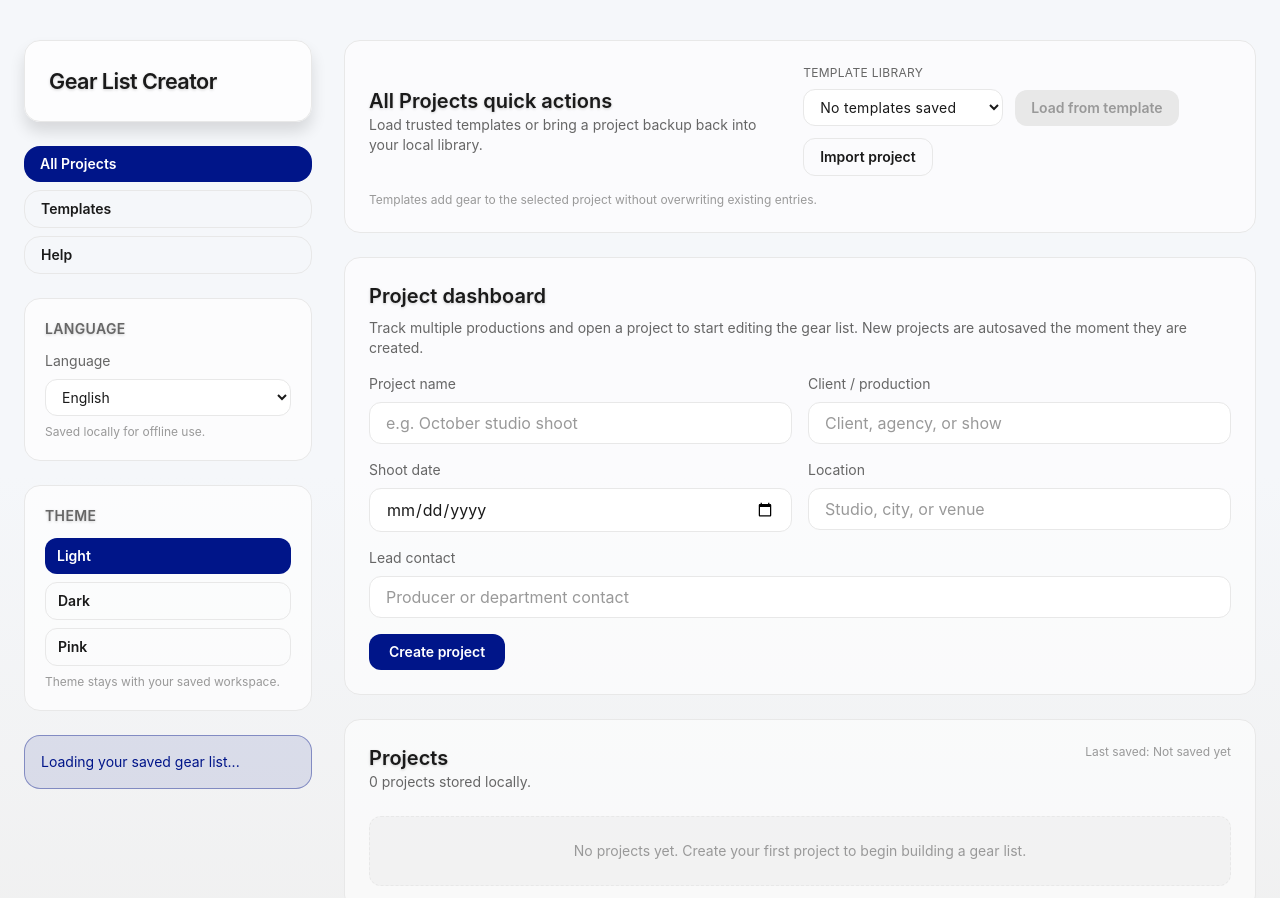
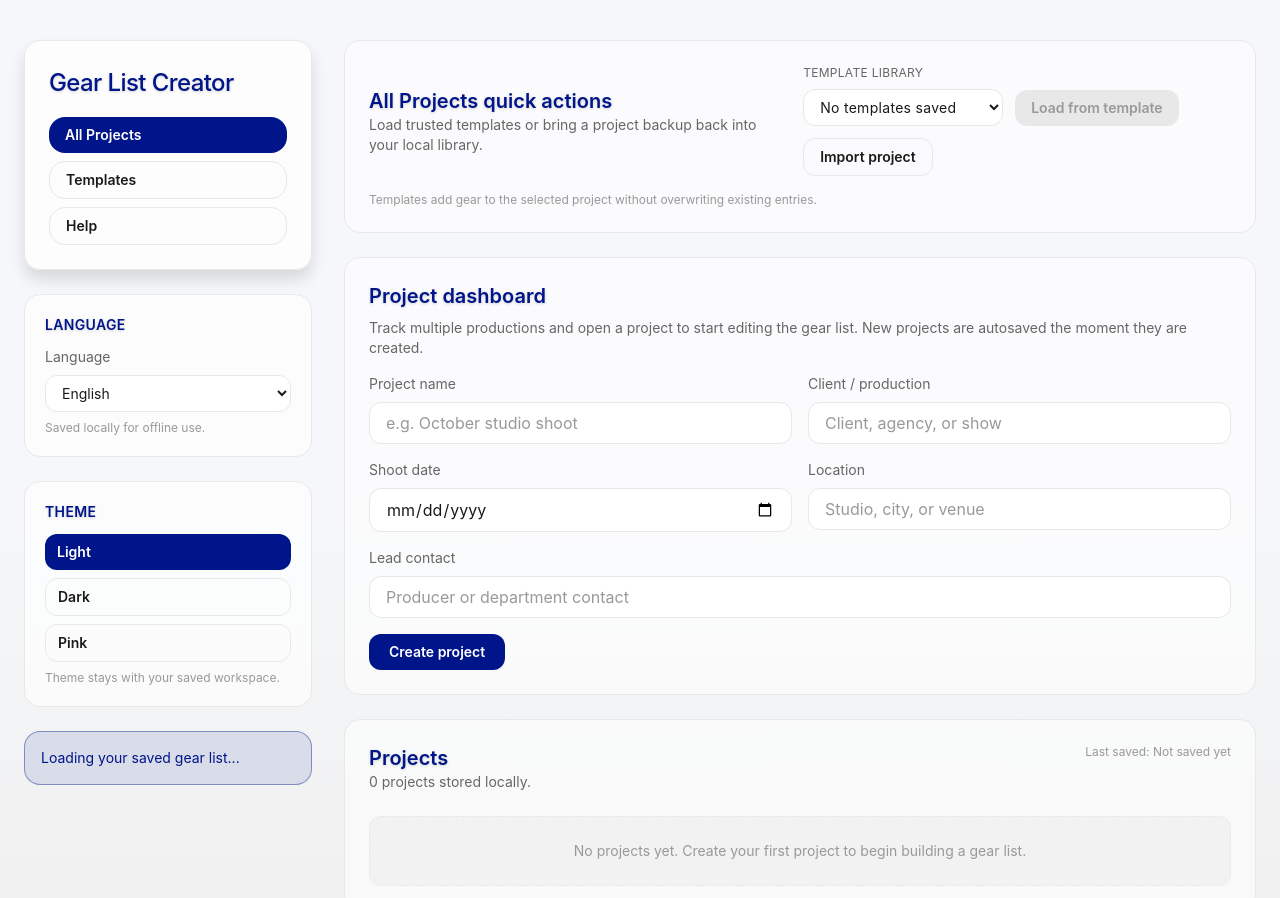
Before and after one commit to Hugo9809/Gear-list-editor, a React (Vite) app in the folder app/: page / in a window 1280 px wide. Shown: the top 898 px of the page. Built offline with nearby package versions, Linux system fonts and the light colour scheme.

Commit message:
Remove uppercase styling from app title

```diff
--- a/app/src/App.jsx
+++ b/app/src/App.jsx
@@ -1006,12 +1006,10 @@ export default function App() {
         <div className="flex flex-col gap-8 lg:flex-row">
           <aside className="flex w-full flex-col gap-6 lg:w-72">
             <div className="rounded-2xl border border-surface-sunken bg-surface-elevated/80 p-6 shadow-lg">
-              <h1 className="text-[1.35rem] font-semibold text-text-primary title-shadow tracking-tight whitespace-nowrap">
+              <h1 className="w-full text-[1.5rem] font-medium text-brand title-shadow tracking-tight">
                 {t('ui.appName', 'Gear List Creator')}
               </h1>
-            </div>
-
-            <nav className="flex flex-col gap-2">
+              <nav className="mt-4 flex flex-col gap-2">
                 {navigationTabs.map((tab) => {
                   const isActive = activeTab === tab.id;
                   return (
@@ -1030,9 +1028,10 @@ export default function App() {
                   );
                 })}
               </nav>
+            </div>
 
             <div className="rounded-2xl border border-surface-sunken bg-surface-elevated/70 p-5">
-              <h3 className="text-sm font-semibold uppercase tracking-wide text-text-secondary title-shadow">
+              <h3 className="text-sm font-semibold uppercase tracking-wide text-brand title-shadow">
                 {t('language.label', 'Language')}
               </h3>
               <label className="mt-3 flex flex-col gap-2 text-sm text-text-secondary">
@@ -1055,7 +1054,7 @@ export default function App() {
             </div>
 
             <div className="rounded-2xl border border-surface-sunken bg-surface-elevated/70 p-5">
-              <h3 className="text-sm font-semibold uppercase tracking-wide text-text-secondary title-shadow">
+              <h3 className="text-sm font-semibold uppercase tracking-wide text-brand title-shadow">
                 {t('theme.label', 'Theme')}
               </h3>
               <div className="mt-3 grid gap-2">
@@ -1096,7 +1095,7 @@ export default function App() {
                     <span className="text-xs uppercase tracking-[0.3em] text-text-muted">
                       {t('project.active.label', 'Active project')}
                     </span>
-                    <span className="text-lg font-semibold text-text-primary title-shadow">
+                    <span className="text-lg font-semibold text-brand title-shadow">
                       {resolveDisplayName(
                         activeProject.name,
                         { index: Math.max(activeProjectIndex, 0) + 1 },
@@ -1143,7 +1142,7 @@ export default function App() {
                 </div>
 
                 <div className="rounded-2xl border border-surface-sunken bg-surface-elevated/70 p-6">
-                  <h2 className="text-lg font-semibold text-text-primary title-shadow">
+                  <h2 className="text-lg font-semibold text-brand title-shadow">
                     {t('backup.title', 'Save, share, restore')}
                   </h2>
                   <p className="text-sm text-text-secondary">
@@ -1198,7 +1197,7 @@ export default function App() {
                 <div className="flex flex-col gap-4 rounded-2xl border border-surface-sunken bg-surface-elevated/60 p-6">
                   <div className="flex flex-col gap-4 lg:flex-row lg:items-center lg:justify-between">
                     <div>
-                      <h2 className="text-xl font-semibold text-text-primary title-shadow">
+                      <h2 className="text-xl font-semibold text-brand title-shadow">
                         {t('dashboard.quickActions.title', 'Dashboard quick actions')}
                       </h2>
                       <p className="text-sm text-text-secondary">
@@ -1267,7 +1266,7 @@ export default function App() {
                   className="flex flex-col gap-4 rounded-2xl border border-surface-sunken bg-surface-elevated/60 p-6"
                 >
                   <div className="flex flex-col gap-2">
-                    <h2 className="text-xl font-semibold text-text-primary title-shadow">
+                    <h2 className="text-xl font-semibold text-brand title-shadow">
                       {t('project.dashboard.title', 'Project dashboard')}
                     </h2>
                     <p className="text-sm text-text-secondary">
@@ -1345,7 +1344,7 @@ export default function App() {
                 <div className="rounded-2xl border border-surface-sunken bg-surface-elevated/60 p-6">
                   <div className="flex flex-wrap items-start justify-between gap-4">
                     <div>
-                      <h2 className="text-xl font-semibold text-text-primary title-shadow">
+                      <h2 className="text-xl font-semibold text-brand title-shadow">
                         {t('project.list.title', 'Projects')}
                       </h2>
                       <p className="text-sm text-text-secondary">
@@ -1386,7 +1385,7 @@ export default function App() {
                           >
                             <div className="flex items-start justify-between gap-3">
                               <div>
-                                <h3 className="text-lg font-semibold text-text-primary title-shadow">
+                                <h3 className="text-lg font-semibold text-brand title-shadow">
                                   {resolveDisplayName(
                                     project.name,
                                     { index: projectIndex + 1 },
@@ -1445,7 +1444,7 @@ export default function App() {
               <div className="rounded-2xl border border-surface-sunken bg-surface-elevated/60 p-6">
                 <div className="flex flex-wrap items-center justify-between gap-4">
                   <div>
-                    <h2 className="text-xl font-semibold text-text-primary title-shadow">
+                    <h2 className="text-xl font-semibold text-brand title-shadow">
                       {t('project.workspace.title', 'Active project workspace')}
                     </h2>
                     <p className="text-sm text-text-secondary">
@@ -1537,7 +1536,7 @@ export default function App() {
                       className="flex flex-col gap-3 rounded-xl border border-surface-sunken bg-surface-muted/60 p-4"
                     >
                       <div className="flex flex-wrap items-center justify-between gap-3">
-                        <h3 className="text-lg font-semibold text-text-primary title-shadow">
+                        <h3 className="text-lg font-semibold text-brand title-shadow">
                           {t('categories.title', 'Categories')}
                         </h3>
                         <span className="text-xs text-text-muted">
@@ -1762,7 +1761,7 @@ export default function App() {
                     </div>
 
                     <div className="rounded-2xl border border-surface-sunken bg-surface-elevated/60 p-4">
-                      <h3 className="text-lg font-semibold text-text-primary title-shadow">
+                      <h3 className="text-lg font-semibold text-brand title-shadow">
                         {t('project.notes.title', 'Project notes')}
                       </h3>
                       <p className="text-sm text-text-secondary">
@@ -1800,7 +1799,7 @@ export default function App() {
                 className="rounded-2xl border border-surface-sunken bg-surface-elevated/60 p-6"
               >
                 <div className="flex flex-col gap-2">
-                  <h2 className="text-xl font-semibold text-text-primary title-shadow">
+                  <h2 className="text-xl font-semibold text-brand title-shadow">
                     {t('template.management.title', 'Template management')}
                   </h2>
                   <p className="text-sm text-text-secondary">
@@ -1918,7 +1917,7 @@ export default function App() {
             {activeTab === 'help' ? (
               <section className="rounded-2xl border border-surface-sunken bg-surface-elevated/70 p-6">
                 <div className="flex flex-col gap-2">
-                  <h2 className="text-lg font-semibold text-text-primary title-shadow">
+                  <h2 className="text-lg font-semibold text-brand title-shadow">
                     {t('help.title', 'Help & documentation')}
                   </h2>
                   <p className="text-sm text-text-secondary">
@@ -1932,7 +1931,7 @@ export default function App() {
                       open={index === 0}
                       className="rounded-xl border border-surface-sunken bg-surface-muted/60 px-4 py-3"
                     >
-                      <summary className="cursor-pointer text-sm font-semibold text-text-primary title-shadow">
+                      <summary className="cursor-pointer text-sm font-semibold text-brand title-shadow">
                         {section.title}
                       </summary>
                       <p className="mt-2 text-sm text-text-secondary">{section.description}</p>
@@ -1945,7 +1944,7 @@ export default function App() {
                   ))}
                 </div>
                 <div className="mt-5 border-t border-surface-sunken pt-4">
-                  <h3 className="text-base font-semibold text-text-primary title-shadow">
+                  <h3 className="text-base font-semibold text-brand title-shadow">
                     {t('offline.title', 'Offline workflow')}
                   </h3>
                   <p className="mt-1 text-sm text-text-secondary">
@@ -1961,7 +1960,7 @@ export default function App() {
                   </p>
                 </div>
                 <div className="mt-5 border-t border-surface-sunken pt-4">
-                  <h3 className="text-base font-semibold text-text-primary title-shadow">
+                  <h3 className="text-base font-semibold text-brand title-shadow">
                     {t('documentation.title', 'Documentation')}
                   </h3>
                   <p className="mt-1 text-sm text-text-secondary">
@@ -1976,7 +1975,7 @@ export default function App() {
                         key={section.title}
                         className="rounded-xl border border-surface-sunken bg-surface-muted/60 px-4 py-3"
                       >
-                        <h4 className="text-sm font-semibold text-text-primary title-shadow">
+                        <h4 className="text-sm font-semibold text-brand title-shadow">
                           {section.title}
                         </h4>
                         <p className="mt-1 text-xs text-text-secondary">{section.description}</p>
```
Lines whose indentation alone changed are shown as unchanged.
